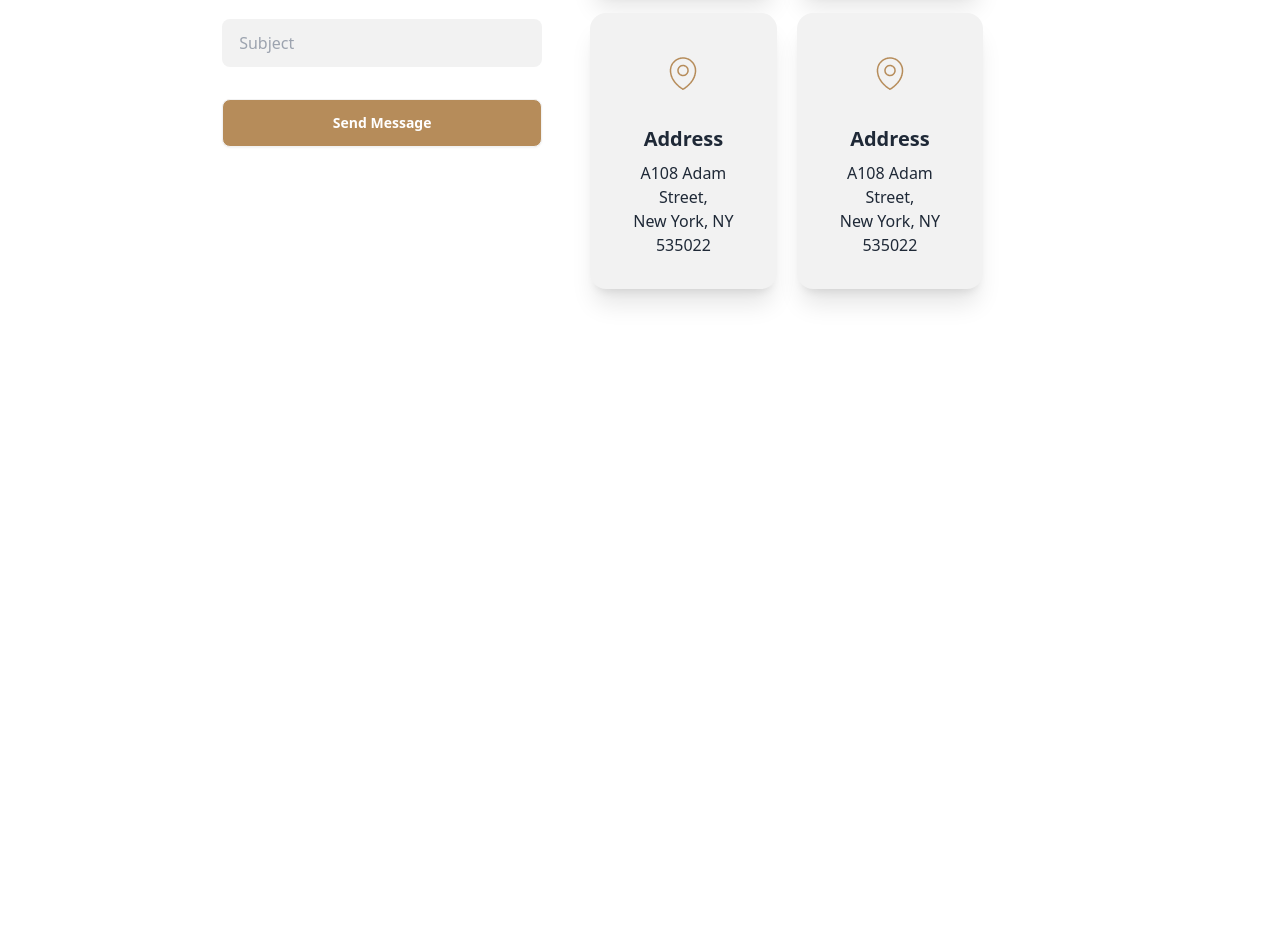
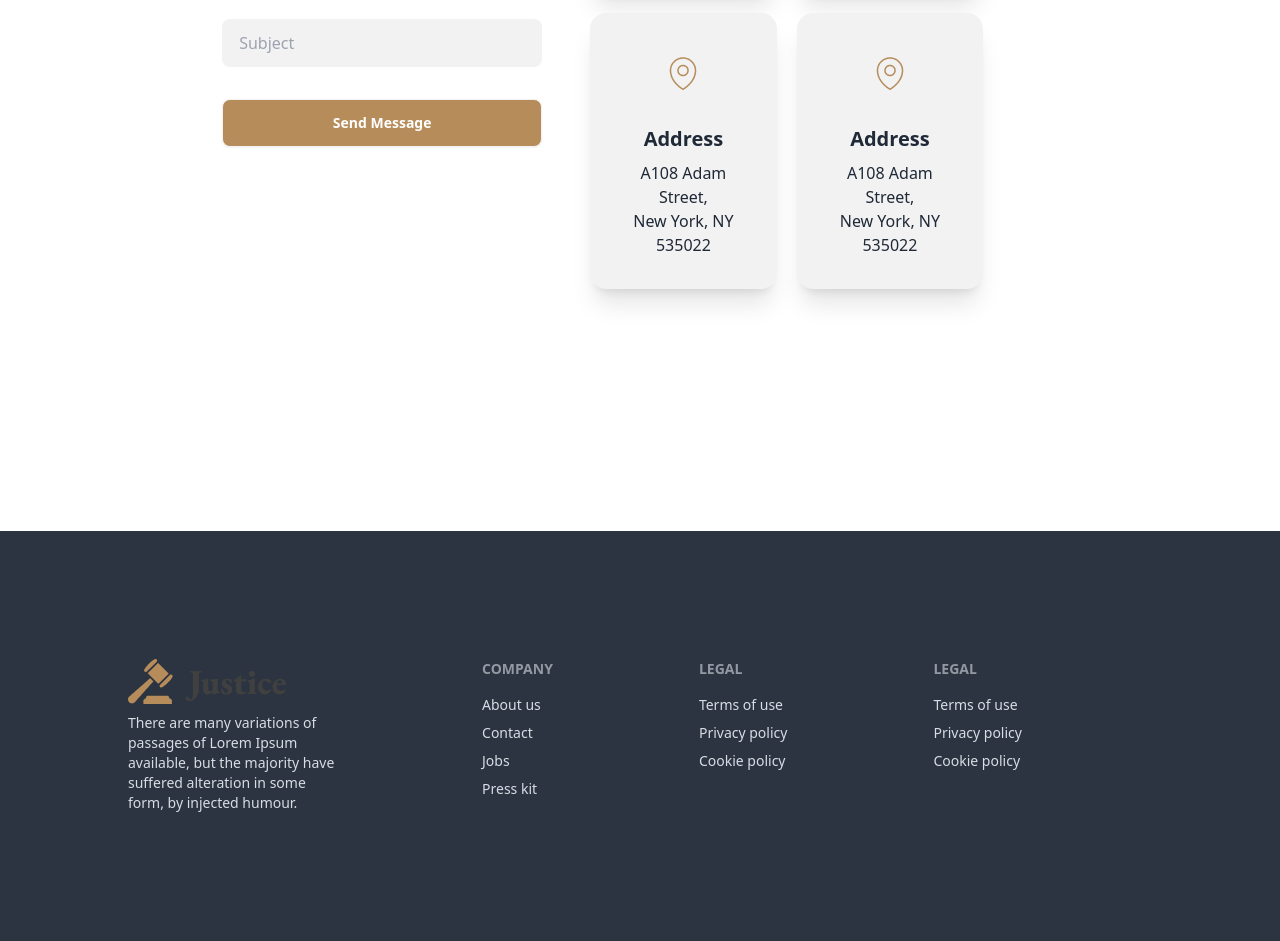
Before and after one commit to sumitaislam2007-sketch/legal-website, a plain HTML site: page index.html in a window 1280 px wide. Shown: the part 5791-6732 px from the top of the page. Before the commit the page ends 6322 px from the top, so only its background shows below. Drawn offline with nearby package versions, Linux system fonts and the light colour scheme.

Commit message:
footer section done

```diff
--- a/index.html
+++ b/index.html
@@ -342,8 +342,7 @@
                 <div class="grid grid-cols-2 gap-5 max-w-md ">
                     <div class="card  bg-base-200 shadow-xl">
                         <figure class="px-10 pt-10">
-                            <img src="images/location.png"
-                                alt="Shoes" class="rounded-xl" />
+                            <img src="images/location.png" alt="Shoes" class="rounded-xl" />
                         </figure>
                         <div class=" -body items-center text-center">
                             <h2 class=" -title">Address</h2>
@@ -353,8 +352,7 @@
                     </div>
                     <div class="card  bg-base-200 shadow-xl">
                         <figure class="px-10 pt-10">
-                            <img src="images/location.png"
-                                alt="Shoes" class="rounded-xl" />
+                            <img src="images/location.png" alt="Shoes" class="rounded-xl" />
                         </figure>
                         <div class="card-body items-center text-center">
                             <h2 class="card-title">Address</h2>
@@ -364,8 +362,7 @@
                     </div>
                     <div class="card  bg-base-200 shadow-xl">
                         <figure class="px-10 pt-10">
-                            <img src="images/location.png"
-                                alt="Shoes" class="rounded-xl" />
+                            <img src="images/location.png" alt="Shoes" class="rounded-xl" />
                         </figure>
                         <div class="card-body items-center text-center">
                             <h2 class="card-title">Address</h2>
@@ -375,8 +372,7 @@
                     </div>
                     <div class="card  bg-base-200 shadow-xl">
                         <figure class="px-10 pt-10">
-                            <img src="images/location.png"
-                                alt="Shoes" class="rounded-xl" />
+                            <img src="images/location.png" alt="Shoes" class="rounded-xl" />
                         </figure>
                         <div class="card-body items-center text-center">
                             <h2 class="card-title">Address</h2>
@@ -418,7 +414,34 @@
     </main>
 
     <!-- footer section -->
-    <footer></footer>
+
+    <footer class="footer bg-neutral text-neutral-content p-32">
+        <nav class="max-w-52">
+             <img src="images/logo2.png" alt="">
+            <p>There are many variations of passages of Lorem Ipsum available, but the majority have suffered alteration
+                in some form, by injected humour.</p>
+        </nav>
+        <nav>
+            <h6 class="footer-title">Company</h6>
+            <a class="link link-hover">About us</a>
+            <a class="link link-hover">Contact</a>
+            <a class="link link-hover">Jobs</a>
+            <a class="link link-hover">Press kit</a>
+        </nav>
+        <nav>
+            <h6 class="footer-title">Legal</h6>
+            <a class="link link-hover">Terms of use</a>
+            <a class="link link-hover">Privacy policy</a>
+            <a class="link link-hover">Cookie policy</a>
+        </nav>
+        <nav>
+            <h6 class="footer-title">Legal</h6>
+            <a class="link link-hover">Terms of use</a>
+            <a class="link link-hover">Privacy policy</a>
+            <a class="link link-hover">Cookie policy</a>
+        </nav>
+    </footer>
+
 </body>
 
 </html>
```
